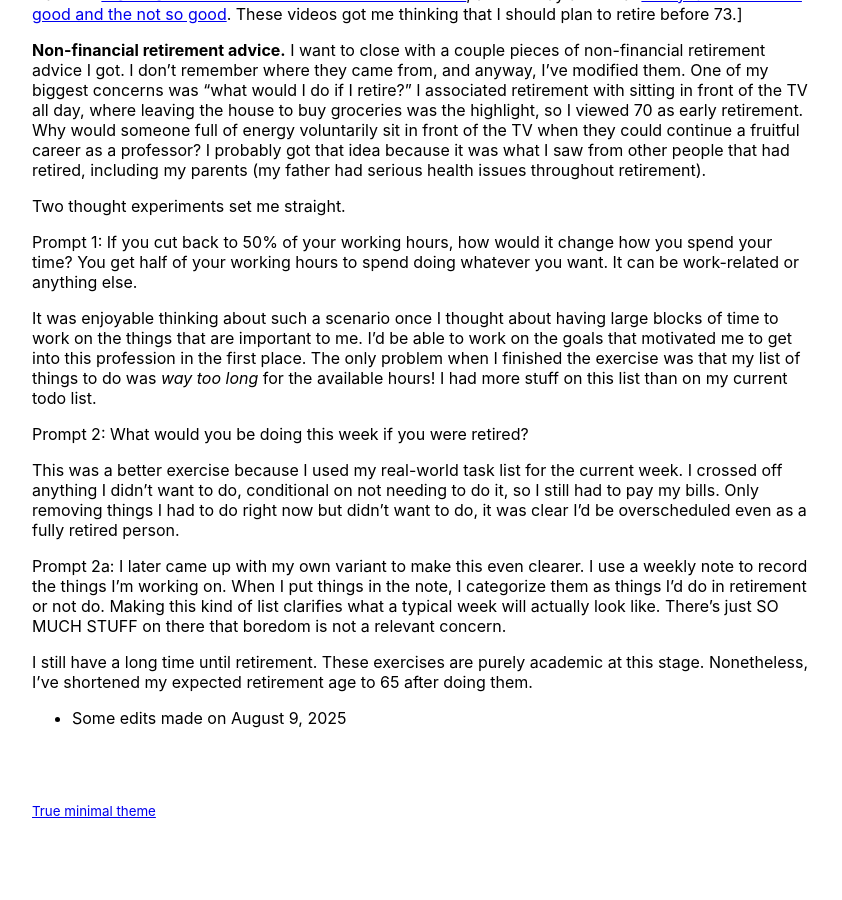
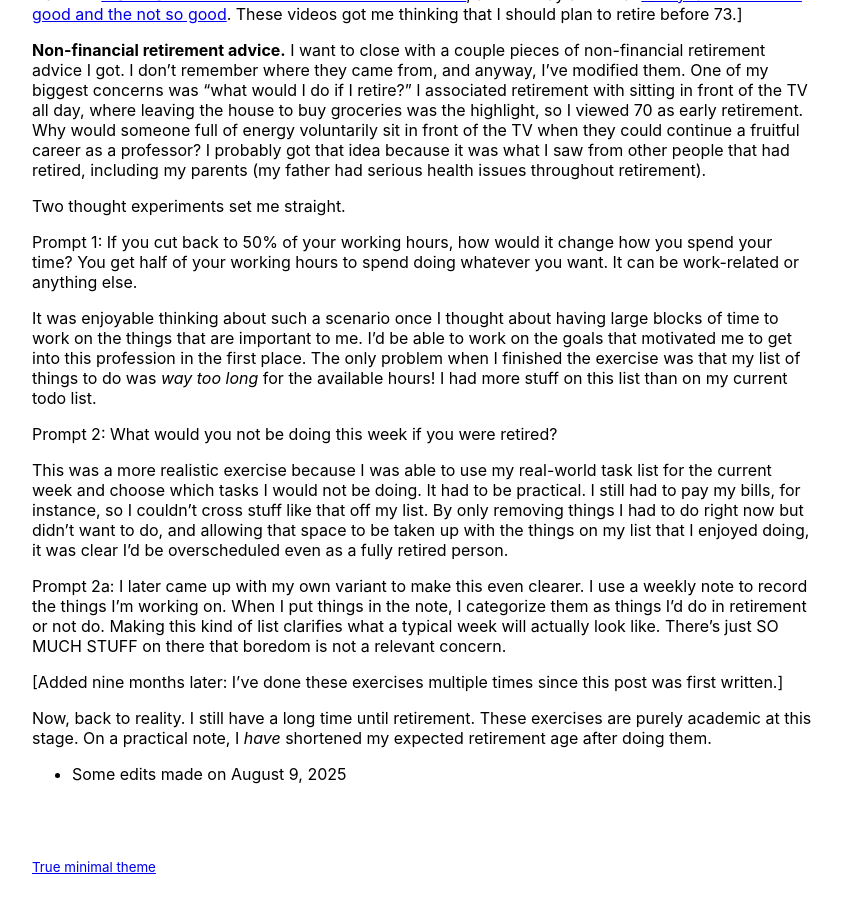
Before and after one commit to bachmeil/the-blog, a Jekyll site: the page built from _posts/2024-11-11-retirement-advice.md, in a window 1280 px wide and 900 px high, scrolled down 1338 px. Shown: the whole window, without its empty margins (218-1060 px from the left). Built offline with Jekyll 4.4.1, drawn with Linux system fonts in a browser that asks for light colours; before the commit the page ends 2182 px from its top, so only the background shows below that.

Commit message:
Updated retirement advice post

```diff
--- a/_posts/2024-11-11-retirement-advice.md
+++ b/_posts/2024-11-11-retirement-advice.md
@@ -30,12 +30,14 @@ Prompt 1: If you cut back to 50% of your working hours, how would it change how
 
 It was enjoyable thinking about such a scenario once I thought about having large blocks of time to work on the things that are important to me. I'd be able to work on the goals that motivated me to get into this profession in the first place. The only problem when I finished the exercise was that my list of things to do was *way too long* for the available hours! I had more stuff on this list than on my current todo list.
 
-Prompt 2: What would you be doing this week if you were retired?
+Prompt 2: What would you not be doing this week if you were retired?
 
-This was a better exercise because I used my real-world task list for the current week. I crossed off anything I didn't want to do, conditional on not needing to do it, so I still had to pay my bills. Only removing things I had to do right now but didn't want to do, it was clear I'd be overscheduled even as a fully retired person.
+This was a more realistic exercise because I was able to use my real-world task list for the current week and choose which tasks I would not be doing. It had to be practical. I still had to pay my bills, for instance, so I couldn't cross stuff like that off my list. By only removing things I had to do right now but didn't want to do, and allowing that space to be taken up with the things on my list that I enjoyed doing, it was clear I'd be overscheduled even as a fully retired person.
 
 Prompt 2a: I later came up with my own variant to make this even clearer. I use a weekly note to record the things I'm working on. When I put things in the note, I categorize them as things I'd do in retirement or not do. Making this kind of list clarifies what a typical week will actually look like. There's just SO MUCH STUFF on there that boredom is not a relevant concern.
 
-I still have a long time until retirement. These exercises are purely academic at this stage. Nonetheless, I've shortened my expected retirement age to 65 after doing them.
+[Added nine months later: I've done these exercises multiple times since this post was first written.]
+
+Now, back to reality. I still have a long time until retirement. These exercises are purely academic at this stage. On a practical note, I *have* shortened my expected retirement age after doing them.
 
 - Some edits made on August 9, 2025
```
